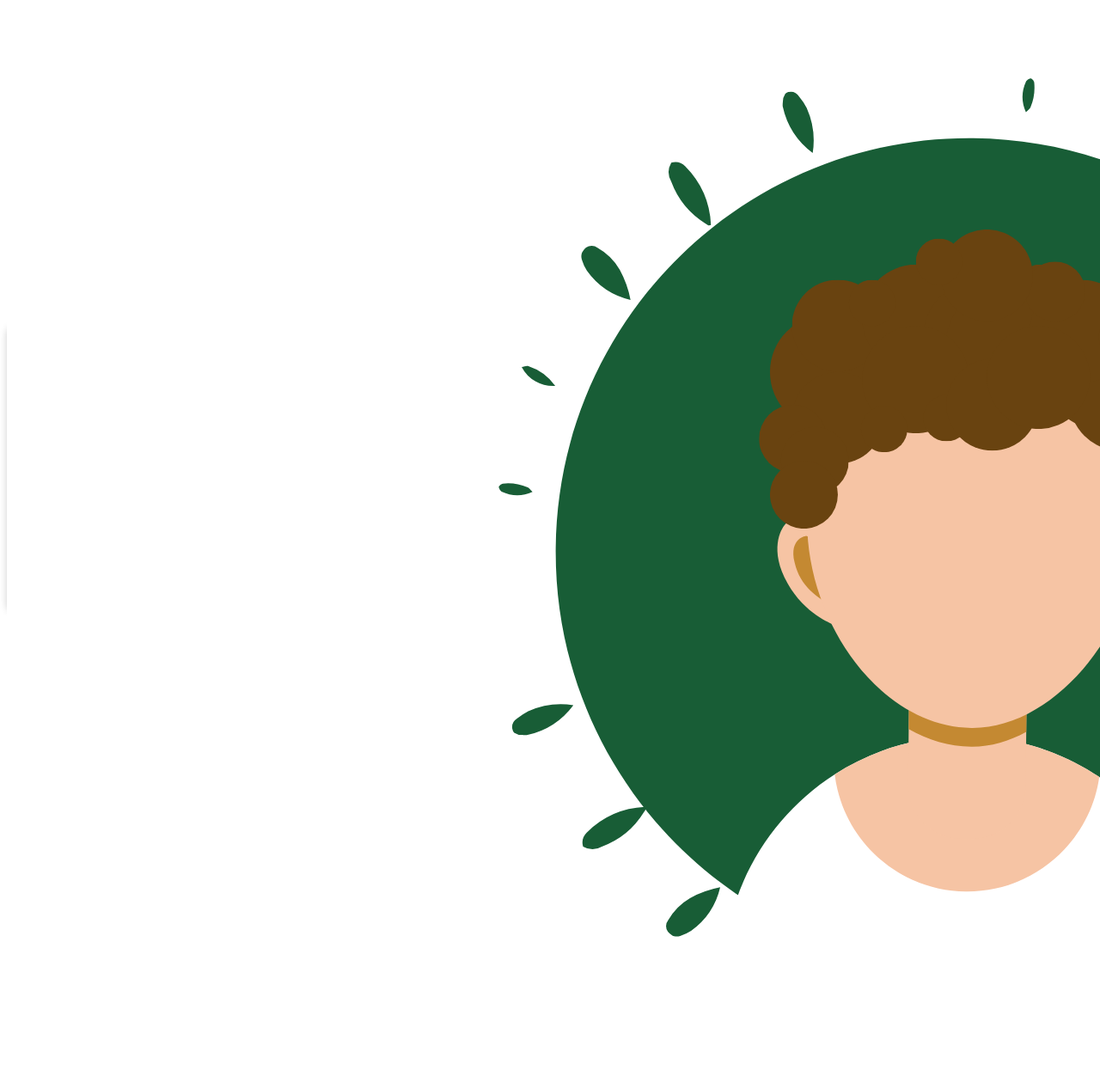
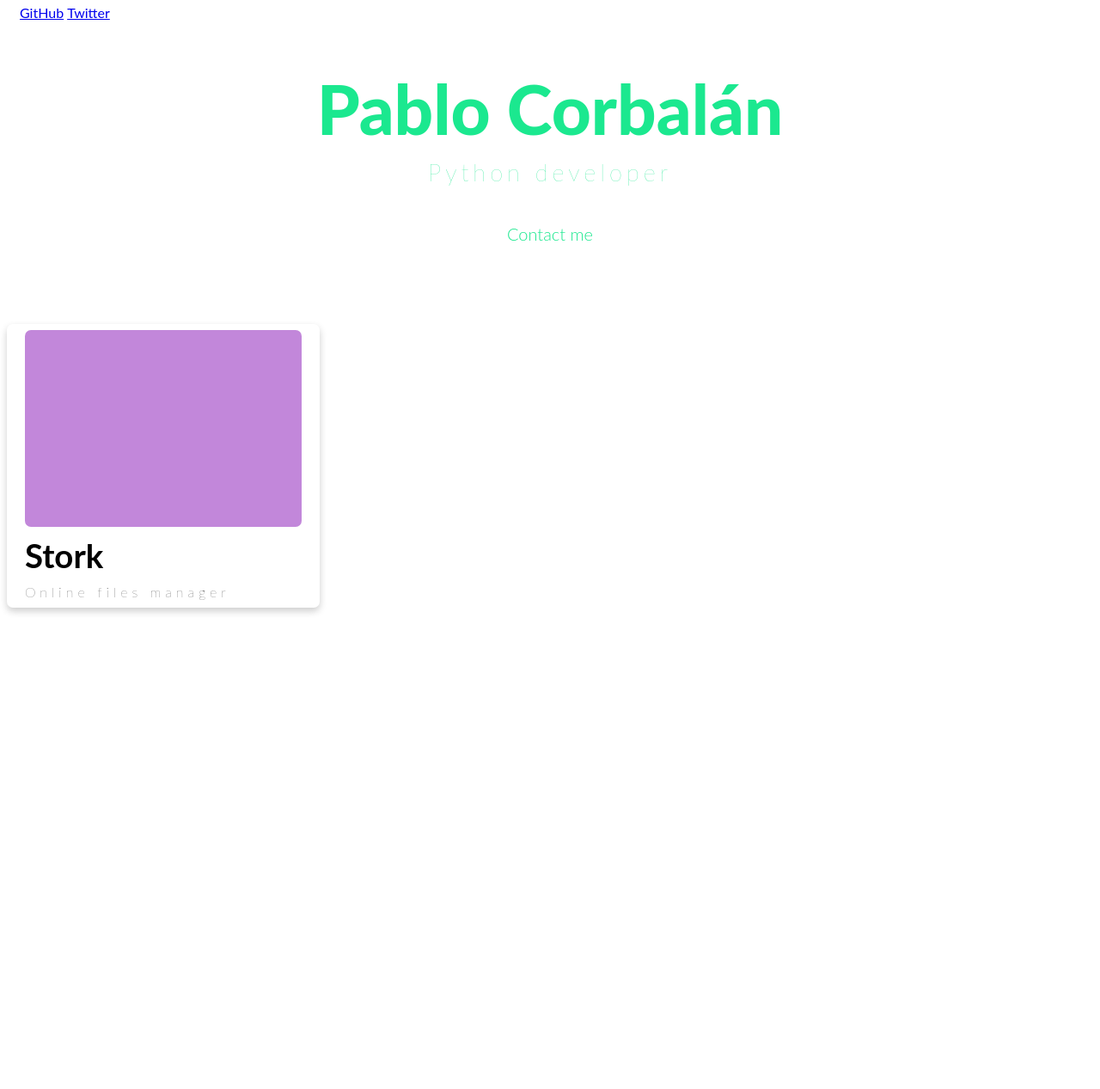
Before and after one commit to PabloCorbCon/PersonalWeb, a Flask app: page / in a window 1280 px wide. Shown: the top 1267 px of the page at 86% size. Run offline with Flask 2, Linux system fonts and the light colour scheme.

Commit message:
background removed and <a> links implemented

```diff
--- a/templates/main.html
+++ b/templates/main.html
@@ -10,8 +10,9 @@
 	<body>
 		<!--menu -->
 		<div class="menu">
-			<img id="menu-logo" alt="logo" src="images/autoilustration.PNG">
-			<div id="menu-socials">
+			<div class="menu-links">
+				<a href="https://github.com/PabloCorbCon">GitHub</a>
+				<a href="https://twitter.com/pablocorbcon">Twitter</a>
 			</div>
 		</div>
 		<!--banner-->
--- a/templates/style/maincss.css
+++ b/templates/style/maincss.css
@@ -33,14 +33,17 @@ p {
 
 /*Create a menu using the class menu and different IDs*/
 .menu {
+    overflow: hidden;
+    background-color: #FFF;
+    top:0;
+    width:100%;
     position:fixed;
-    background: #FFF;
 }
-.menu-logo {
-    padding:10px;
-    width:1em;
+.menu-links {
+    padding-right: 10px;
+    padding-left: 10px;
+    margin: 5px;
 }
-
 
 
 /*Create a banner for our page*/
@@ -48,8 +51,8 @@ p {
     width: 100%;
     padding: 60px 0;
     text-align: center;
-    background: #1BE88F;
-    color: white;
+    background-color: #FFF;
+    color:#1BE88F;
 }
 
 .round-button{
@@ -63,8 +66,8 @@ p {
     margin-top: 30px;
 }
 .round-button:hover {
-    background-color: white;
-    color: #33cccc;
+    background-color: #1BE88F;
+    color: #FFF;
 }
 
 
```
